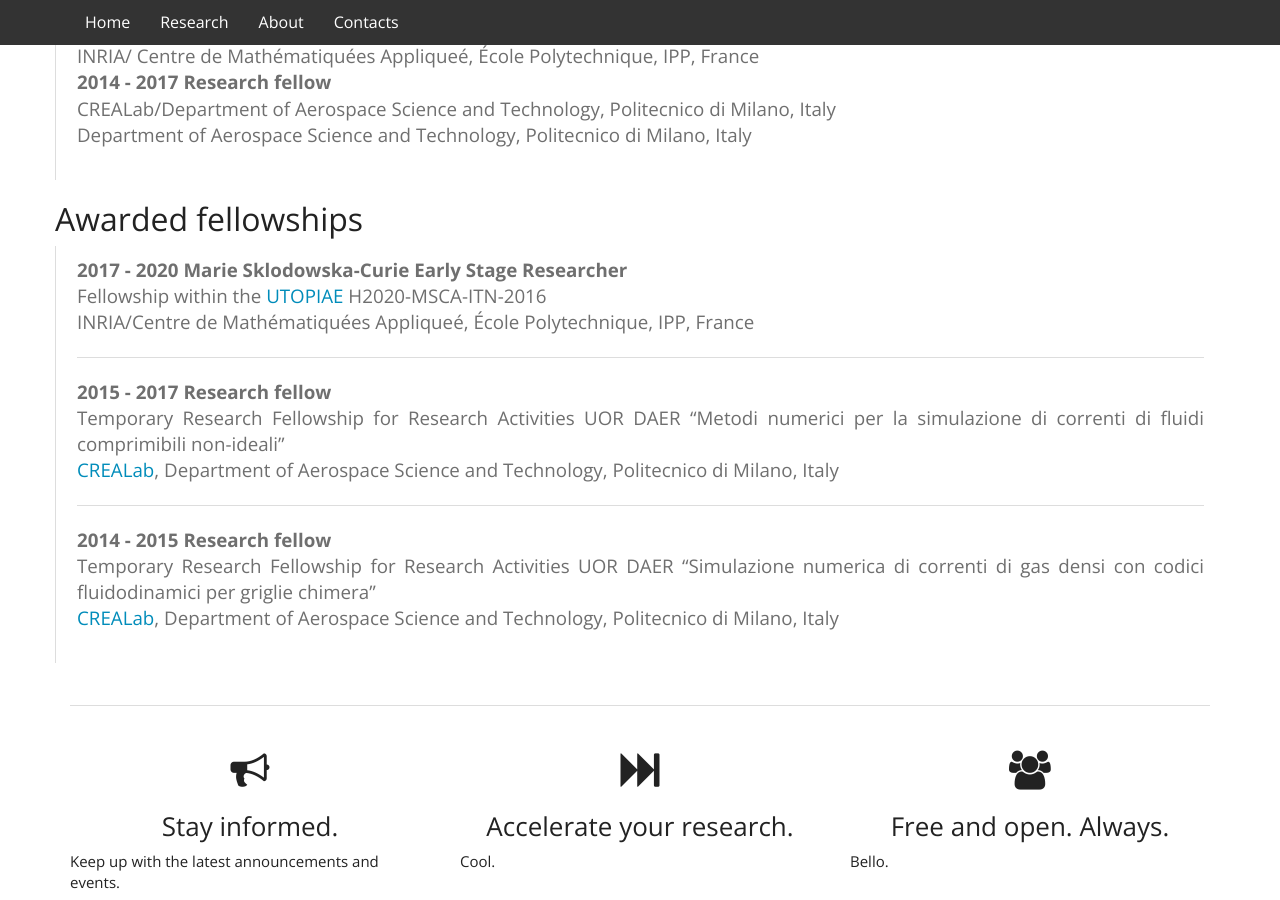
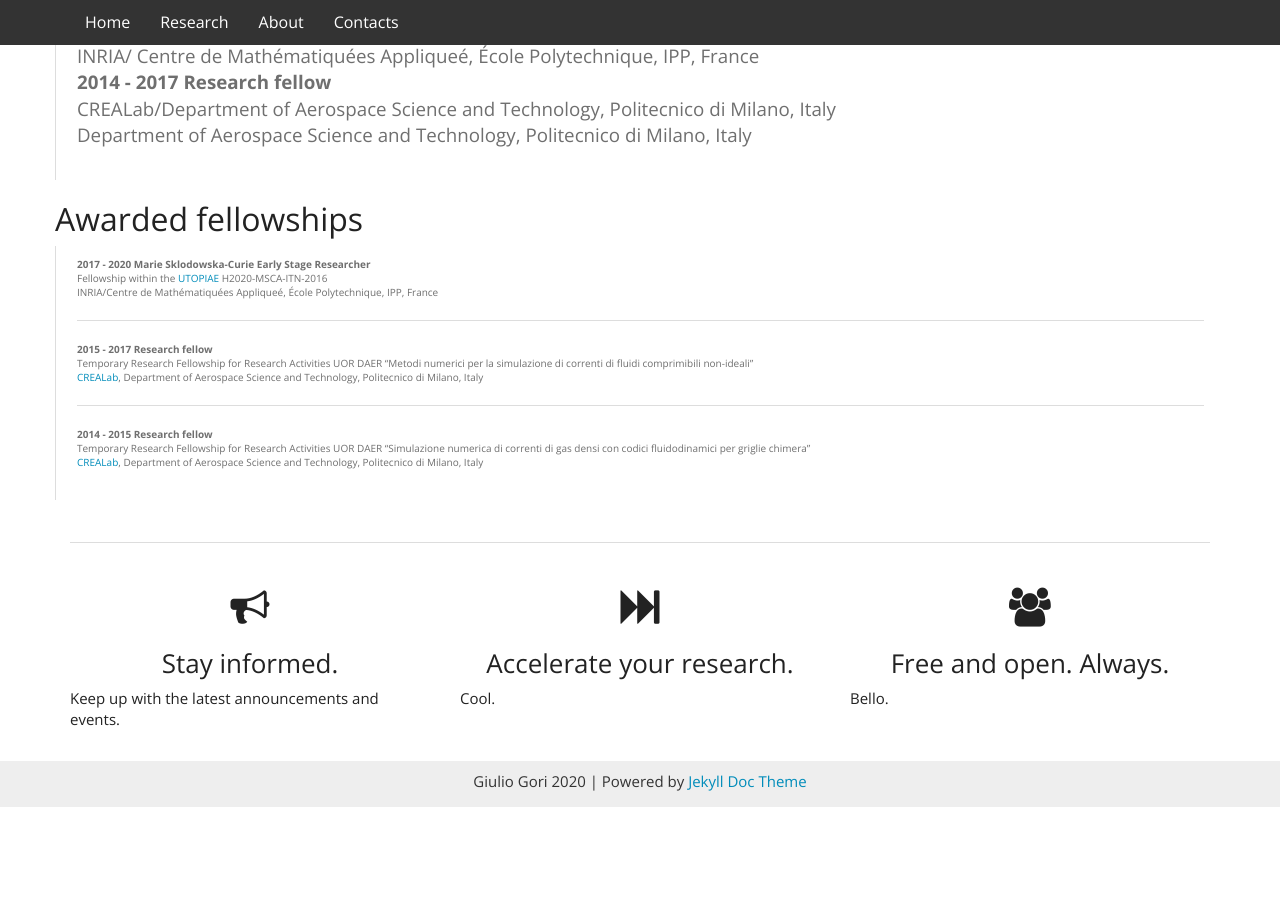
Before and after one commit to LaSerpe/LaSerpe.github.io, a Jekyll site: the page built from index.html, in a window 1280 px wide and 900 px high, scrolled down 1618 px. Built offline with Jekyll 4.4.1, drawn with Linux system fonts in a browser that asks for light colours; nearby versions of some CDN libraries; library files that are not in the unit come from our copies; after the commit the page ends 2425 px from its top, so only the background shows below that.

Commit message:
scroll experiment

```diff
--- a/index.html
+++ b/index.html
@@ -116,7 +116,7 @@ layout: default
 			    </blockquote>
 
             <h2>Awarded fellowships</h2>
-			<blockquote class="breakAfter"; style="text-align:justify;">
+			<blockquote style="text-align:justify; font-size:10px">
 
 			    <dl>
 			      <dt>2017 - 2020 <b>Marie Sklodowska-Curie Early Stage Researcher</b></dt>
```
